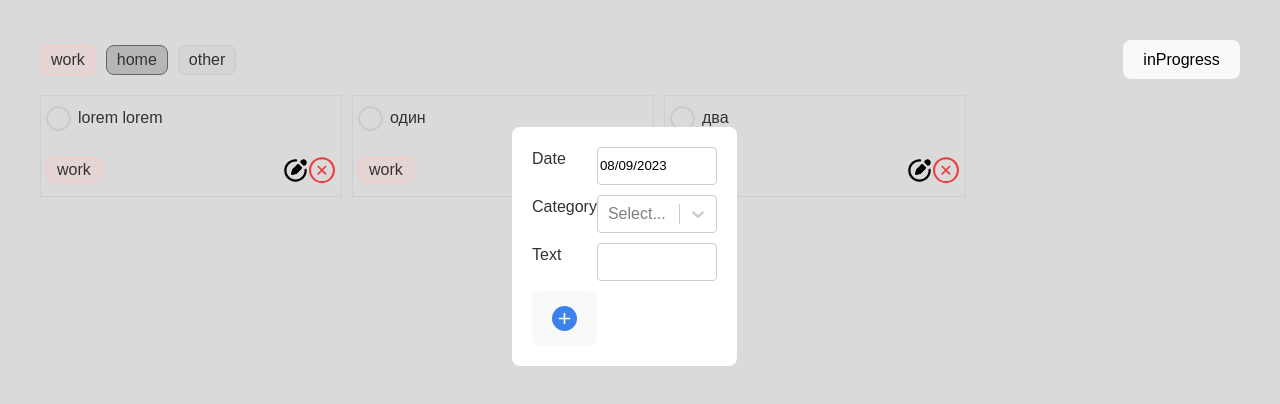
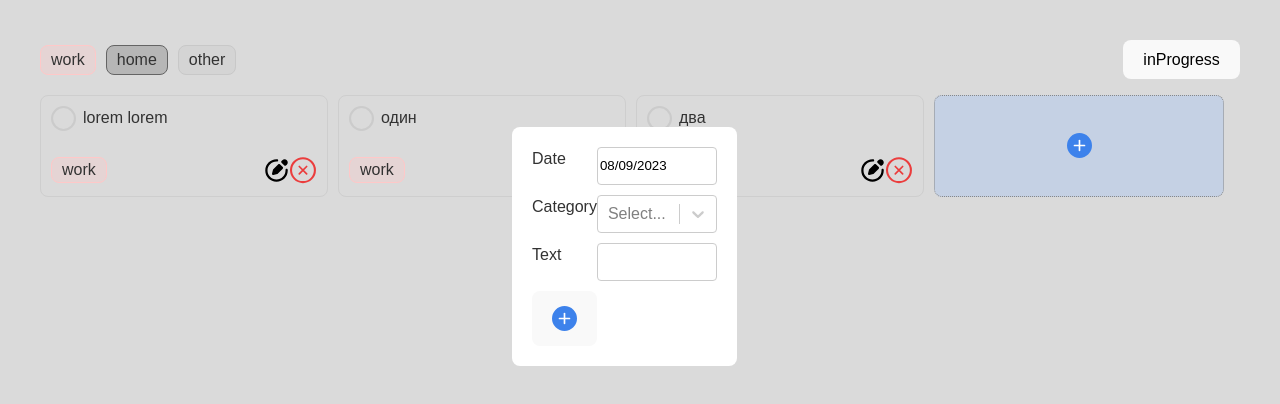
Before and after one commit to MrTussa/ReactTodo, a React (Vite) app: page / in a window 1280 px wide. Shown: the top 404 px of the page. Built offline with nearby package versions, Linux system fonts and the light colour scheme.

Commit message:
Added: dropdown form

```diff
--- a/src/App.css
+++ b/src/App.css
@@ -1,7 +1,6 @@
-
 .container {
   padding: 40px;
-  font-family: Arial,Helvetica,sans-serif;
+  font-family: Arial, Helvetica, sans-serif;
   color: #323232;
   position: relative;
 }
@@ -28,3 +27,19 @@
 .react-datepicker-wrapper {
   width: 7.5em;
 }
+.addItem {
+  width: 24%;
+  min-height: 100px;
+  display: flex;
+  align-items: center;
+  justify-content: center;
+  border: 1px dotted #888888;
+  background-color: #b9cce9a2;
+  border-radius: 8px;
+  text-overflow: clip;
+  cursor: pointer;
+  transition: 0.5s;
+}
+.addItem:hover {
+  outline: 4px auto #646cff;
+}
--- a/src/App.jsx
+++ b/src/App.jsx
@@ -1,5 +1,5 @@
 import "./App.css";
-import { List, ListNav, CategoryItem } from "./components";
+import { List, ListNav, CategoryItem, RadioBtn } from "./components";
 import { useState, useRef, useEffect } from "react";
 import AddItemForm from "./components/AddItemForm";
 function App() {
@@ -82,6 +82,7 @@ function App() {
   const dropdownRef = useRef(null);
 
   const [open, setOpen] = useState(false);
+  const [openForm, setOpenForm] = useState(true);
   const currentType = list.filter((item) => item.checked)[0].value;
   const onClickItem = (id) => {
     const newArray = list.map((item) => {
@@ -103,12 +104,28 @@ function App() {
       setOpen(false);
     }
   };
+  const dropdownFormHandler = () => {
+    setOpenForm((prev) => {
+      return !prev;
+    });
+  };
+  const handleClickOutsideForm = (event) => {
+    if (dropdownRef.current && !dropdownRef.current.contains(event.target)) {
+      setOpenForm(false);
+    }
+  };
   useEffect(() => {
     document.addEventListener("mousedown", handleClickOutside);
     return () => {
       document.removeEventListener("mousedown", handleClickOutside);
     };
   }, [open]);
+  useEffect(() => {
+    document.addEventListener("mousedown", handleClickOutsideForm);
+    return () => {
+      document.removeEventListener("mousedown", handleClickOutsideForm);
+    };
+  }, [openForm]);
   //DropdownList
 
   //filter state
@@ -192,8 +209,7 @@ function App() {
 
   //Add item
   const addItem = () => {
-    const selectedCategory = select !== "" ? select : "other"
-    const categoryFilter = category.filter((item) => item.text === selectedCategory)
+    const categoryFilter = select !== "" ? category.filter((item) => item.text === selectedCategory) : [{id:2}]
 
     const newItem = {
       id: data[data.length - 1].id + 1,
@@ -257,8 +273,8 @@ function App() {
           inputChange={inputChange}
           onClickState={changeStateHandler}
           deleteTodo={deleteTodo}
-        ></List>
-        <AddItemForm options={optionFormat()} selectHandler={selectHandler} dateHandler={dateHandler} submitHandler={addItem} textHandler={textHandler} dateSelected={date}/>
+        ><li className="addItem" onClick={dropdownFormHandler}><RadioBtn state="add"/></li></List>
+        <AddItemForm dref={dropdownRef} open={openForm} onClick={dropdownFormHandler} options={optionFormat()} selectHandler={selectHandler} dateHandler={dateHandler} submitHandler={addItem} textHandler={textHandler} dateSelected={date}/>
       </div>
     </>
   );
--- a/src/components/AddItemForm/AddItemForm.jsx
+++ b/src/components/AddItemForm/AddItemForm.jsx
@@ -1,16 +1,26 @@
 import DatePicker from "react-datepicker";
-import Select from 'react-select';
-import { useState } from "react"
-import { RadioBtn } from "../index"
+import Select from "react-select";
+import { useState } from "react";
+import { RadioBtn } from "../index";
 
-import clsx from "clsx"
+import clsx from "clsx";
 import "react-datepicker/dist/react-datepicker.css";
 import s from "./AddItemForm.module.css";
-export default function AddItemForm({ options, selectHandler, dateHandler, dateSelected , submitHandler, textHandler}) {
+export default function AddItemForm({
+  options,
+  selectHandler,
+  dateHandler,
+  dateSelected,
+  submitHandler,
+  textHandler,
+  dref,
+  open
+}) {
   return (
+    open &&(
     <>
       <div className={s.background}></div>
-    <div  className={s.form}>
+      <div className={s.form} ref={dref}>
         <div className={s.formColumn}>
           <span>Date</span>
           {
@@ -38,9 +48,11 @@ export default function AddItemForm({ options, selectHandler, dateHandler, dateS
           />
         </div>
         <div className={s.footerForm}>
-        <button onClick={submitHandler}><RadioBtn state="add"/></button>
+          <button onClick={submitHandler}>
+            <RadioBtn state="add" />
+          </button>
         </div>
       </div>
-    </>
+    </>)
   );
 }
--- a/src/components/List/List.module.css
+++ b/src/components/List/List.module.css
@@ -13,16 +13,20 @@
 } */
 .list {
     display: flex;
+    flex-wrap: wrap;
     gap: 10px;
     padding: 0;
     width: 100%;
     list-style-type: none;
 }
 .listItem {
-    width: 25%;
+    width: 24%;
     min-height: 100px;
     display: flex;
     flex-direction: row;
     border: 1px solid #cecece;
+    box-sizing: border-box;
+    padding: 0 5px;
+    border-radius: 8px;
     text-overflow: clip;
 }
```
Lines whose indentation alone changed are shown as unchanged.
